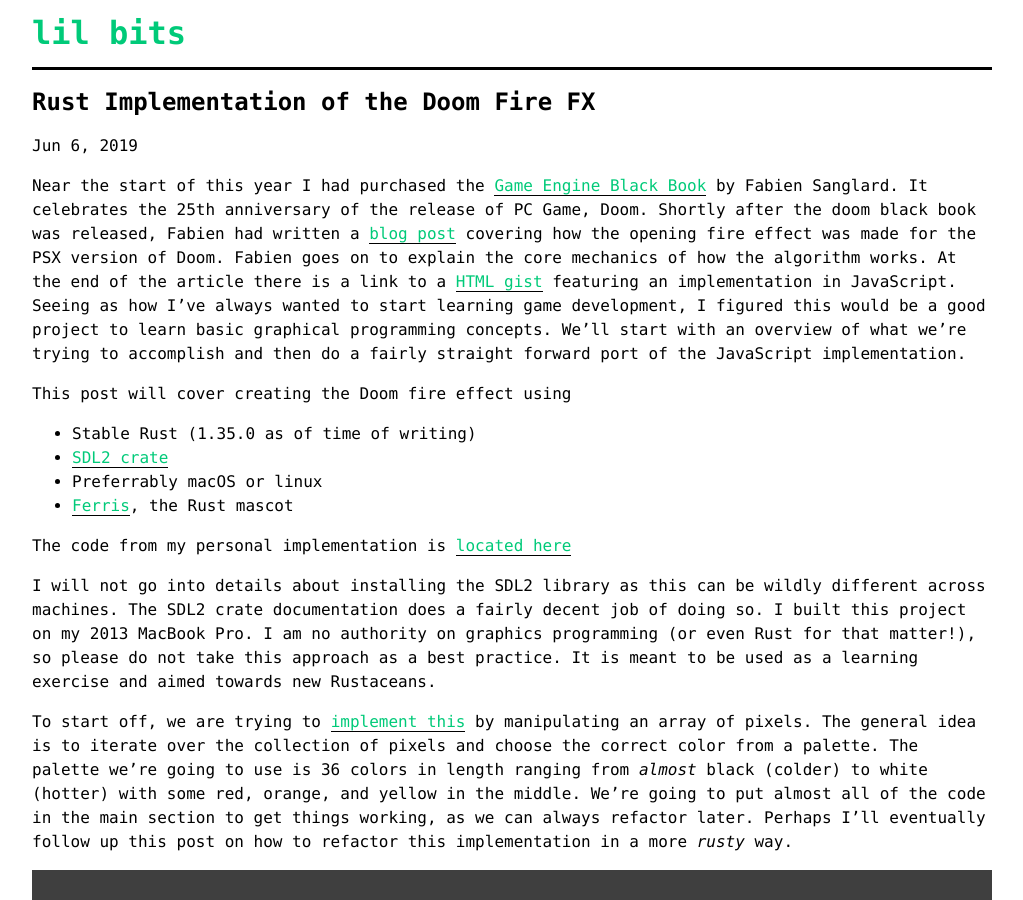
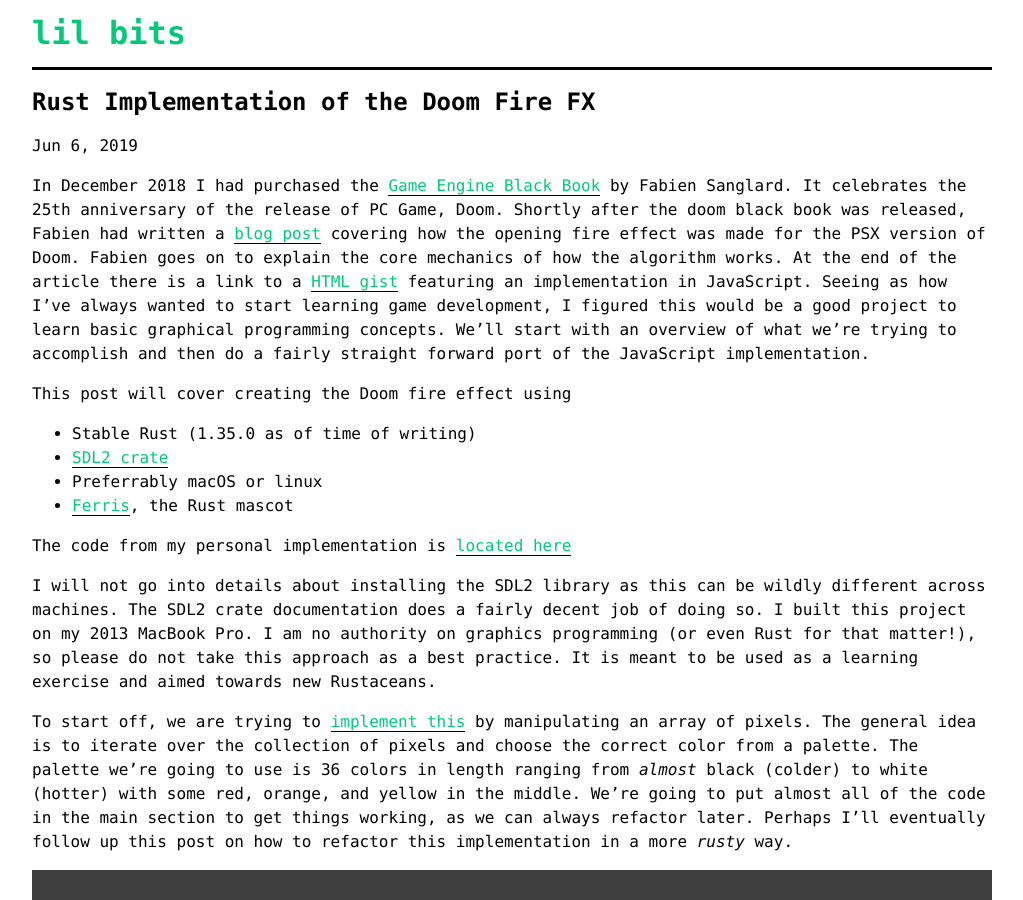
Before and after one commit to notryanb/notryanb.github.io, a Jekyll site: the page built from _posts/2019-06-05-rust-doom-fire-fx.md, in a window 1280 px wide and 900 px high. Shown: the whole window, without its empty margins (128-1151 px from the left). Built offline with Jekyll 4.4.1, drawn with Linux system fonts in a browser that asks for light colours.

Commit message:
change wording to beginning

```diff
--- a/_posts/2019-06-05-rust-doom-fire-fx.md
+++ b/_posts/2019-06-05-rust-doom-fire-fx.md
@@ -7,8 +7,7 @@
 - programming
 - graphics
 ---
-
-Near the start of this year I had purchased the [Game Engine Black Book] by Fabien Sanglard.
+In December 2018 I had purchased the [Game Engine Black Book] by Fabien Sanglard.
 It celebrates the 25th anniversary of the release of PC Game, Doom.
 Shortly after the doom black book was released, Fabien had written a [blog post]
 covering how the opening fire effect was made for the PSX version of Doom.
```
